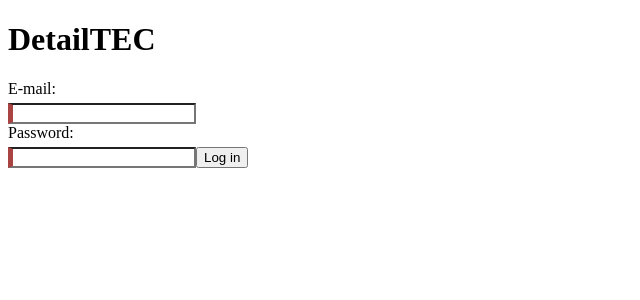
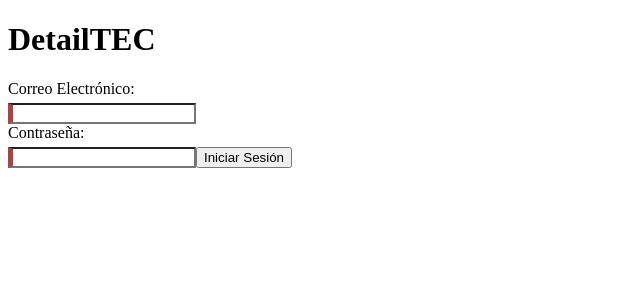
Before and after one commit to rijegaro287/DetailTEC, an Angular app in the folder Frontend/: page /login in a window 1280 px wide. Shown: the top 300 px of the page, without its empty margins (0-640 px from the left). Built offline with nearby package versions, Linux system fonts and the light colour scheme.

Commit message:
login en español xd

```diff
--- a/Frontend/src/app/Components/login-form/login-form.component.html
+++ b/Frontend/src/app/Components/login-form/login-form.component.html
@@ -2,12 +2,12 @@
     <app-message [messageInfo]="messageService.messageInfo"></app-message>
 
     <form [formGroup]="loginForm" (ngSubmit)="onSubmit()">
-        <label for="emailInput">E-mail: </label>
+        <label for="emailInput">Correo Electrónico: </label>
         <input id="emailInput" type="email" formControlName="email">
 
-        <label for="passwordInput">Password: </label>
+        <label for="passwordInput">Contraseña: </label>
         <input id="passwordInput" type="password" formControlName="password">
 
-        <input type="submit" value="Log in">
+        <input type="submit" value="Iniciar Sesión">
     </form>
 </div>
```
